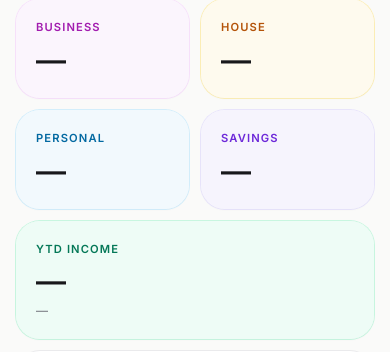
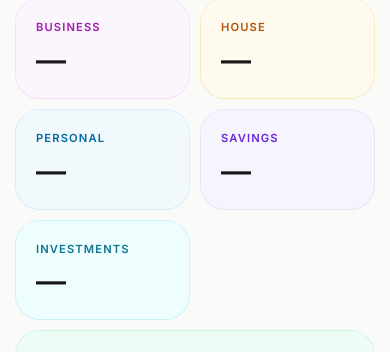
Before and after one commit to xhico/financial-audit, a Django app: page / in a window 390 px wide. Shown: the part 213-565 px from the top of the page. Run offline with Django 5.2, Linux system fonts and the light colour scheme; the visitor is signed in with stand-in values (Sample User, id 1); data that the repository does not hold is empty; style sheets or scripts are compiled from the project's sources; parts of the project's set-up code (start-up, migrations or seed data) failed here and were passed over.

Commit message:
Add the Investments tile to the Overview
The overview's role-tile row had Business / House / Personal / Savings
but no Investments, even though the broker portfolio shows up in the
Net worth total. Added an Investments tile (cyan accent, matching the
Investments page) so the row covers every component of the headline
figure.

Five tiles don't divide evenly into the grid-cols-12 outer layout, so
the row is wrapped in its own grid-cols-5 sub-grid (grid-cols-2 on
mobile) to keep the widths balanced.

```diff
--- a/finance/templates/finance/overview.html
+++ b/finance/templates/finance/overview.html
@@ -17,22 +17,30 @@
 
 <div class="grid grid-cols-12 gap-3">
 
-  <!-- Net-worth role tiles (shown only on the All view) -->
-  <div class="tile business col-span-6 md:col-span-3" data-only="all">
+  <!-- Net-worth role tiles (shown only on the All view).
+       Wrapped in a 5-column sub-grid so the five tiles share the row evenly
+       on md+; 12 / 5 has no clean span, so a nested grid is the right tool. -->
+  <div class="col-span-12 grid grid-cols-2 md:grid-cols-5 gap-3" data-only="all">
+    <div class="tile business">
       <div class="tile-label">Business</div>
       <div class="stat-num" data-kpi="business">—</div>
     </div>
-  <div class="tile mortgage col-span-6 md:col-span-3" data-only="all">
+    <div class="tile mortgage">
       <div class="tile-label">House</div>
       <div class="stat-num" data-kpi="house">—</div>
     </div>
-  <div class="tile personal col-span-6 md:col-span-3" data-only="all">
+    <div class="tile personal">
       <div class="tile-label">Personal</div>
       <div class="stat-num" data-kpi="personal">—</div>
     </div>
-  <div class="tile savings col-span-6 md:col-span-3" data-only="all">
+    <div class="tile savings">
       <div class="tile-label">Savings</div>
       <div class="stat-num" data-kpi="savings">—</div>
+    </div>
+    <div class="tile investment">
+      <div class="tile-label">Investments</div>
+      <div class="stat-num" data-kpi="investments">—</div>
+    </div>
   </div>
 
   <!-- Year-to-date headline (filtered by view) -->
@@ -211,11 +219,12 @@
     overviewData = await d.fetchJson("/api/dashboard/overview/");
     if (overviewData.net_worth) {
       const nw = overviewData.net_worth;
-      document.querySelector('[data-kpi="business"]').textContent = d.formatCurrency(nw.business);
-      document.querySelector('[data-kpi="house"]').textContent    = d.formatCurrency(nw.house);
-      document.querySelector('[data-kpi="personal"]').textContent = d.formatCurrency(nw.personal);
-      document.querySelector('[data-kpi="savings"]').textContent  = d.formatCurrency(nw.savings);
-      document.getElementById("period-label").textContent         = `Snapshot ${nw.as_of}`;
+      document.querySelector('[data-kpi="business"]').textContent    = d.formatCurrency(nw.business);
+      document.querySelector('[data-kpi="house"]').textContent       = d.formatCurrency(nw.house);
+      document.querySelector('[data-kpi="personal"]').textContent    = d.formatCurrency(nw.personal);
+      document.querySelector('[data-kpi="savings"]').textContent     = d.formatCurrency(nw.savings);
+      document.querySelector('[data-kpi="investments"]').textContent = d.formatCurrency(nw.investments);
+      document.getElementById("period-label").textContent            = `Snapshot ${nw.as_of}`;
     }
     document.getElementById("count-accounts").textContent      = d.formatInt(overviewData.counts.accounts);
     document.getElementById("count-statements").textContent    = d.formatInt(overviewData.counts.statements);
```
Lines whose indentation alone changed are shown as unchanged.
